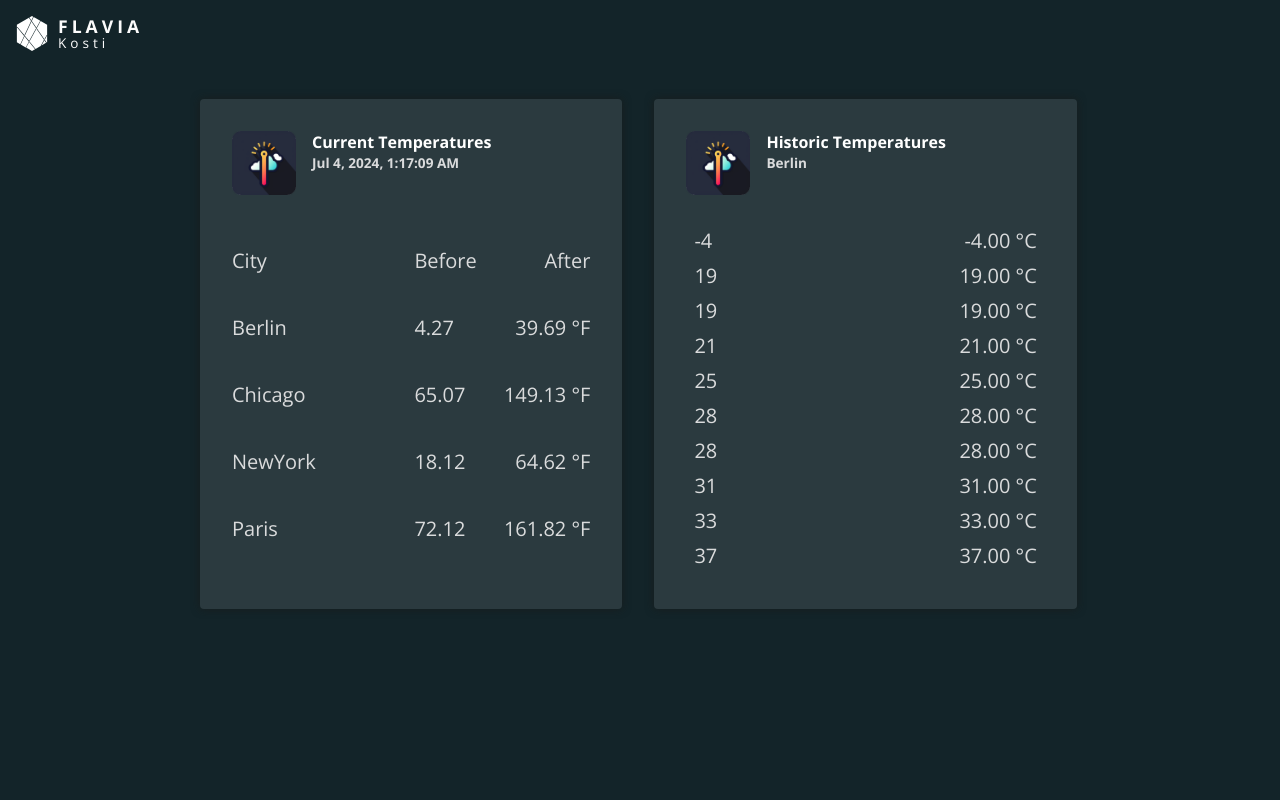
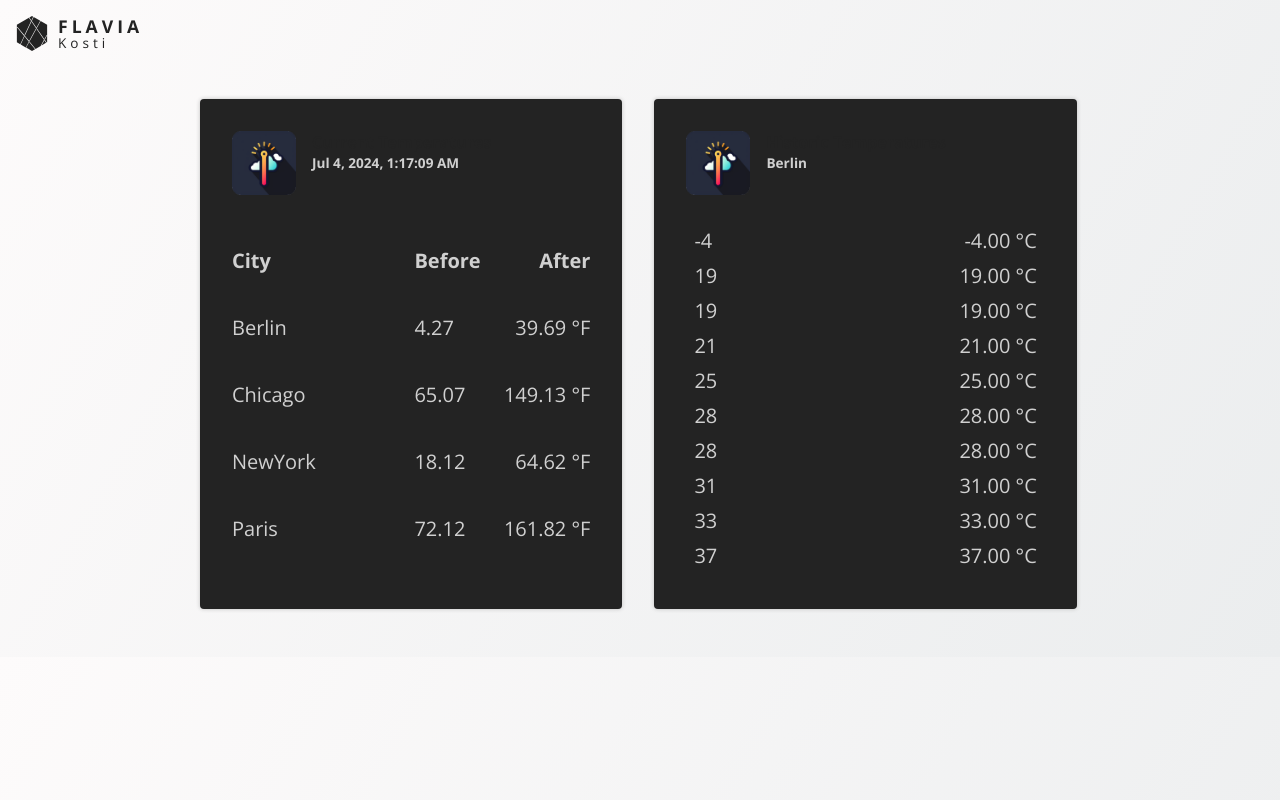
Before and after one commit to flavia3107/angular-pipes, an Angular app: page / in a window 1280 px wide. Built offline with nearby package versions, Linux system fonts and the light colour scheme.

Commit message:
Pipes: Re-design

```diff
--- a/src/app/app.component.html
+++ b/src/app/app.component.html
@@ -17,10 +17,10 @@
       </div>
     </header>
     <div class="item">
-      <span>City</span>
+      <strong>City</strong>
       <p class="details">
-        <span>Before</span>
-        <span> After</span>
+        <strong>Before</strong>
+        <strong> After</strong>
       </p>
     </div>
     @for (item of currentTemperatures | keyvalue; track item.key) {
--- a/src/styles.css
+++ b/src/styles.css
@@ -12,8 +12,8 @@ html {
 
 body {
   margin: 0;
-  background-color: #132429;
-  color: #dadbdc;
+  background-image: linear-gradient(120deg, #fdfbfb 0%, #ebedee 100%);
+  color: #232323;
 }
 
 main {
@@ -26,10 +26,11 @@ main {
 .temperatures {
   padding: 2rem;
   border-radius: 4px;
-  background: #2b3a3f;
+  background: #232323;
   font-size: 1.25rem;
-  box-shadow: 0 0 8px rgba(25, 25, 24, 0.7);
+  box-shadow: 0 0 4px #c1c1c1;
   width: 48%;
+  color: #d0d0d0;
 }
 
 .temperatures header {
@@ -47,7 +48,7 @@ main {
 .temperatures h2 {
   text-align: left;
   font-size: 1rem;
-  color: #ffffff;
+  color: #232323;
   margin: 0;
 }
 
@@ -99,7 +100,7 @@ span {
   padding-left: 7px;
   display: flex;
   flex-direction: column;
-  color: #fcfcfc;
+  color: #232323;
   align-items: flex-start;
 }
 
@@ -126,3 +127,22 @@ span {
   font-weight: lighter;
   font-size: 0.85rem;
 }
+
+::-webkit-scrollbar {
+  height: 0.563rem;
+  width: 0.563rem;
+}
+
+::-webkit-scrollbar-thumb {
+  background: #777777;
+  width: 0.563rem;
+}
+
+::-webkit-scrollbar-track {
+  background: transparent;
+  width: 0.563rem;
+}
+
+::-webkit-scrollbar-corner {
+  background: transparent;
+}
```
Also changed, not shown: src/assets/logo.svg.
